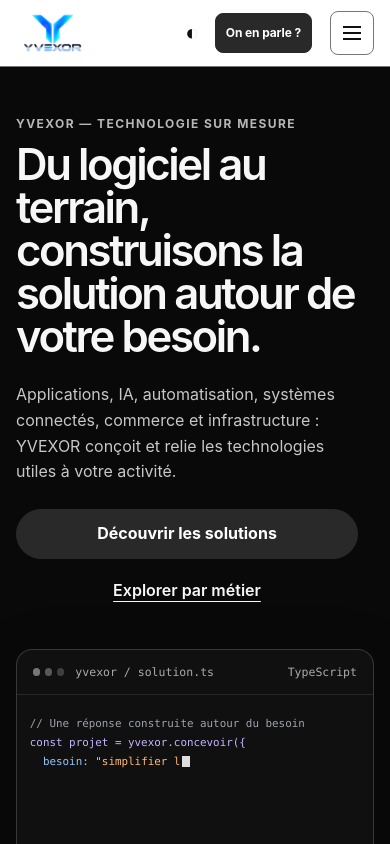
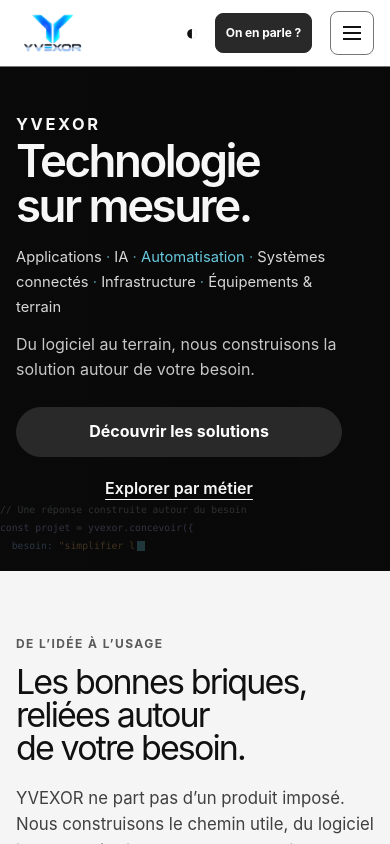
Before and after one commit to w7sb28bzpr-cloud/yvexor-site, a Next.js app: page / in a window 390 px wide. Shown: the top 844 px of the page. Built offline with nearby package versions, Linux system fonts and the light colour scheme.

Commit message:
fix: finish phase 6 hero responsive layout

```diff
--- a/app/home-v2.module.css
+++ b/app/home-v2.module.css
@@ -1,16 +1,22 @@
 .home { overflow: clip; background: var(--site-background); color: var(--site-text-primary); }
 .eyebrow { margin: 0 0 var(--site-space-3); color: var(--site-text-muted); font-size: .75rem; font-weight: 700; letter-spacing: .12em; line-height: 1.45; text-transform: uppercase; }
 
-.hero { background: #090909; color: #f7f7f7; }
-.heroInner { display: grid; grid-template-columns: minmax(0, 1.05fr) minmax(0, .95fr); align-items: center; gap: clamp(2rem, 5vw, 5rem); width: min(100%, 88rem); min-height: min(740px, calc(100svh - 78px)); margin-inline: auto; padding: clamp(3rem, 7vw, 7rem) var(--site-gutter); }
-.heroCopy { min-width: 0; max-width: 47rem; }
+.hero { position: relative; isolation: isolate; overflow: hidden; min-height: min(780px, calc(100svh - 78px)); background: #090909; color: #f7f7f7; }
+.hero::after { position: absolute; z-index: 1; inset: 0; background: linear-gradient(90deg, #090909 0%, rgba(9,9,9,.96) 27%, rgba(9,9,9,.68) 58%, rgba(9,9,9,.12) 100%), linear-gradient(0deg, rgba(9,9,9,.35), transparent 50%); content: ""; pointer-events: none; }
+.heroInner { position: relative; z-index: 2; display: flex; align-items: center; width: min(100%, 88rem); min-height: inherit; margin-inline: auto; padding: clamp(4rem, 8vw, 8rem) var(--site-gutter); }
+.heroCopy { min-width: 0; width: min(100%, 52rem); max-width: 52rem; }
 .heroCopy .eyebrow { color: #b7b7b7; }
-.heroCopy h1 { margin: 0; font-size: clamp(2.8rem, 5.3vw, 5.35rem); font-weight: 620; line-height: 1.01; letter-spacing: -.06em; text-wrap: balance; }
-.heroLead { max-width: 43ch; margin: var(--site-space-5) 0 0; color: #c7c7c7; font-size: clamp(1.05rem, 1.5vw, 1.25rem); line-height: 1.6; }
+.heroTitle { display: flex; flex-direction: column; align-items: flex-start; gap: .1em; margin: 0; font-size: clamp(3.1rem, 7.1vw, 7rem); font-weight: 620; line-height: .98; letter-spacing: -.065em; text-wrap: balance; }
+.heroTitle span:first-child { color: #f7f7f7; font-size: .36em; font-weight: 650; letter-spacing: .16em; line-height: 1.2; }
+.heroTitle span:last-child { max-width: 10ch; }
+.heroCapabilities { max-width: 57ch; margin: var(--site-space-4) 0 0; color: #d8d8d8; font-size: clamp(.95rem, 1.3vw, 1.1rem); line-height: 1.75; }
+.heroCapabilityActive { color: #68c9de; transition: color .35s ease; }
+.heroCapabilitySeparator { color: #68c9de; opacity: .75; }
+.heroLead { max-width: 43ch; margin: var(--site-space-3) 0 0; color: #c7c7c7; font-size: clamp(1.05rem, 1.5vw, 1.25rem); line-height: 1.6; }
 .heroActions { display: flex; align-items: center; gap: 1.5rem; flex-wrap: wrap; margin-top: var(--site-space-5); }
 .secondaryAction { display: inline-flex; min-height: 44px; align-items: center; color: #f7f7f7; font-weight: 620; text-decoration: underline; text-underline-offset: .3em; }
 .secondaryAction:hover { color: #c7c7c7; }
-.heroVisual { min-width: 0; width: 100%; }
+.heroVisual { position: absolute; z-index: 0; inset: 0; display: flex; justify-content: flex-end; overflow: hidden; pointer-events: none; }
 
 .process { padding-block: clamp(4rem, 8vw, 7.5rem); background: var(--site-surface); }
 .processHeader { max-width: 54rem; margin-bottom: clamp(2.5rem, 5vw, 4rem); }
@@ -45,14 +51,17 @@
 .contact > div > p:not(.eyebrow) { margin: 1.1rem 0 1.75rem; color: var(--site-text-secondary); font-size: 1.15rem; }
 
 @media (max-width: 1080px) {
-  .heroInner { grid-template-columns: minmax(0, 1fr) minmax(0, .9fr); gap: 2rem; }
+  .heroCopy { width: min(100%, 48rem); }
+  .hero::after { background: linear-gradient(90deg, #090909 0%, rgba(9,9,9,.94) 36%, rgba(9,9,9,.72) 67%, rgba(9,9,9,.3) 100%), linear-gradient(0deg, rgba(9,9,9,.4), transparent 55%); }
   .processSteps { grid-template-columns: repeat(3, minmax(0, 1fr)); row-gap: 2rem; }
 }
 
 @media (max-width: 800px) {
-  .heroInner { grid-template-columns: minmax(0, 1fr); width: calc(100% - var(--site-gutter) - var(--site-gutter)); min-height: 0; margin-inline: auto; padding-inline: 0; padding-block: clamp(3rem, 10vw, 5rem); }
-  .heroCopy { width: 100%; max-width: min(52rem, calc(100% - var(--site-gutter))); }
-  .heroVisual { max-width: 42rem; margin-top: .25rem; }
+  .hero { min-height: 0; }
+  .hero::after { background: linear-gradient(90deg, rgba(9,9,9,.94), rgba(9,9,9,.8)), linear-gradient(0deg, rgba(9,9,9,.9), transparent 70%); }
+  .heroInner { width: 100%; min-height: 0; padding-inline: var(--site-gutter); padding-block: clamp(5rem, 14vw, 8rem); }
+  .heroCopy { width: 100%; max-width: 52rem; }
+  .heroVisual { align-items: flex-end; }
   .processSteps { grid-template-columns: repeat(2, minmax(0, 1fr)); }
   .processSteps li:nth-child(2n)::after { content: "↓"; }
   .door { min-height: 18rem; }
@@ -60,10 +69,13 @@
 }
 
 @media (max-width: 540px) {
-  .heroCopy h1 { width: 100%; max-width: 100%; font-size: clamp(2.5rem, 11.2vw, 3.75rem); text-wrap: wrap; }
-  .heroLead { width: 100%; max-width: 100%; font-size: 1rem; }
-  .heroActions { width: 100%; align-items: stretch; flex-direction: column; gap: .65rem; }
-  .heroActions > * { width: 100%; }
+  .heroInner { padding-block: 3rem 3.75rem; }
+  .heroCopy { max-width: 100%; }
+  .heroTitle { font-size: clamp(2.85rem, 11.7vw, 4.2rem); text-wrap: wrap; }
+  .heroCapabilities { max-width: 36ch; font-size: .92rem; line-height: 1.7; }
+  .heroLead { width: 100%; max-width: 38ch; font-size: 1rem; }
+  .heroActions { width: min(100%, calc(100vw - 4 * var(--site-gutter))); max-width: 100%; align-items: stretch; flex-direction: column; gap: .65rem; }
+  .heroActions > * { box-sizing: border-box; width: 100%; min-width: 0; max-width: 100%; }
   .secondaryAction { justify-content: center; }
   .processSteps { grid-template-columns: 1fr; gap: 0; }
   .processSteps li { min-height: 7.5rem; padding: 1rem 2rem 1.25rem 0; border-top: 0; border-left: 1px solid var(--site-border); }
@@ -75,6 +87,7 @@
 }
 
 @media (prefers-reduced-motion: reduce) {
+  .heroCapabilityActive { transition: none; }
   .door { transition: none; }
   .door:hover { transform: none; }
 }
--- a/app/page.tsx
+++ b/app/page.tsx
@@ -1,7 +1,7 @@
 import { SiteHeader } from "../components/navigation";
 import { SiteFooter } from "../components/site-footer";
 import { PageData } from "../components/structured-data";
-import { HomeCodeField } from "../components/home-code-field";
+import { HomeCapabilities, HomeCodeField } from "../components/home-code-field";
 import { homeTitle, homeDescription } from "../lib/seo";
 import { getPublishedProjects } from "../lib/content";
 import { HomeJourney } from "./home-journey";
@@ -32,15 +32,15 @@ export default function Home() {
       <section className={styles.hero} aria-labelledby="home-title">
         <div className={styles.heroInner}>
           <div className={styles.heroCopy}>
-            <p className={styles.eyebrow}>YVEXOR — Technologie sur mesure</p>
-            <h1 id="home-title" className="site-display">Du logiciel au terrain, construisons la solution autour de votre besoin.</h1>
-            <p className={styles.heroLead}>Applications, IA, automatisation, systèmes connectés, commerce et infrastructure : YVEXOR conçoit et relie les technologies utiles à votre activité.</p>
+            <h1 id="home-title" aria-label="YVEXOR — Technologie sur mesure" className={`site-display ${styles.heroTitle}`}><span>YVEXOR</span><span>Technologie sur mesure.</span></h1>
+            <HomeCapabilities className={styles.heroCapabilities} activeClassName={styles.heroCapabilityActive} separatorClassName={styles.heroCapabilitySeparator} />
+            <p className={styles.heroLead}>Du logiciel au terrain, nous construisons la solution autour de votre besoin.</p>
             <div className={styles.heroActions}>
               <a className="site-button" href="/solutions/">Découvrir les solutions</a>
               <a className={styles.secondaryAction} href="/metiers/">Explorer par métier</a>
             </div>
           </div>
-          <div className={styles.heroVisual}>
+          <div className={styles.heroVisual} aria-hidden="true">
             <HomeCodeField />
           </div>
         </div>
--- a/components/home-code-field.module.css
+++ b/components/home-code-field.module.css
@@ -1,20 +1,19 @@
-.field { width: 100%; overflow: hidden; border: 1px solid rgba(255,255,255,.17); border-radius: 1rem; background: #101010; color: rgba(255,255,255,.85); box-shadow: 0 24px 70px rgba(0,0,0,.2); font-family: ui-monospace, SFMono-Regular, Menlo, Consolas, monospace; font-size: clamp(.68rem, 1vw, .82rem); line-height: 1.75; }
-.toolbar { display: flex; align-items: center; gap: .7rem; min-height: 2.8rem; padding-inline: 1rem; border-bottom: 1px solid rgba(255,255,255,.1); color: #aaa; font-size: .72rem; }
-.dots { display: inline-flex; gap: .3rem; }
-.dots i { width: .45rem; height: .45rem; border-radius: 50%; background: #777; }
-.dots i:nth-child(2) { opacity: .7; }
-.dots i:nth-child(3) { opacity: .45; }
-.language { margin-left: auto; color: #aaa; }
-.viewport { height: clamp(16rem, 34vw, 26rem); overflow: hidden; padding: 1.2rem clamp(.8rem, 2vw, 1.5rem); scrollbar-width: none; }
-.code { margin: 0; white-space: pre-wrap; overflow-wrap: anywhere; word-break: break-word; color: rgba(255,255,255,.85); }
-.line { display: inline; }
+.field { display: flex; width: min(78%, 76rem); height: 100%; align-items: center; justify-content: flex-end; overflow: hidden; padding: 2rem clamp(2rem, 7vw, 8rem) 2rem 0; color: rgba(255,255,255,.9); font-family: ui-monospace, SFMono-Regular, Menlo, Consolas, monospace; font-size: clamp(.7rem, 1vw, .9rem); line-height: 1.85; opacity: .7; mask-image: linear-gradient(90deg, transparent 0%, #000 28%, #000 80%, transparent 100%); }
+.viewport { width: max-content; max-width: 100%; max-height: 82%; overflow: hidden; scrollbar-width: none; }
+.code { margin: 0; white-space: pre; color: rgba(255,255,255,.95); }
 .keyword { color: #c4b5fd; }
 .function { color: #93c5fd; }
 .string { color: #fdba74; }
-.comment { color: #9ca3af; }
+.comment { color: #a7adb5; }
 .success { color: #86efac; }
-.caret { display: inline-block; width: .48rem; height: 1.05em; margin-left: .12rem; background: #ddd; vertical-align: -.18em; animation: blink 1s steps(2, start) infinite; }
-.caption { display: block; padding: .65rem 1rem; border-top: 1px solid rgba(255,255,255,.1); color: #aaa; font: 500 .68rem/1.4 var(--site-font-body, sans-serif); letter-spacing: .05em; text-transform: uppercase; }
+.caret { display: inline-block; width: .48rem; height: 1.05em; margin-left: .12rem; background: #68c9de; vertical-align: -.18em; animation: blink 1s steps(2, start) infinite; }
 @keyframes blink { to { visibility: hidden; } }
-@media (max-width: 600px) { .viewport { height: 13rem; } }
+@media (max-width: 800px) {
+  .field { width: 100%; height: min(46%, 24rem); align-items: flex-end; padding: 0 0 1.5rem; font-size: clamp(.62rem, 1.4vw, .78rem); opacity: .28; mask-image: linear-gradient(0deg, #000 0%, #000 45%, transparent 100%); }
+  .viewport { width: 100%; max-width: 100%; max-height: 100%; }
+}
+@media (max-width: 540px) {
+  .field { height: 37%; padding-bottom: 1rem; font-size: .61rem; opacity: .23; }
+  .viewport { width: 100%; }
+}
 @media (prefers-reduced-motion: reduce) { .caret { animation: none; } }
--- a/components/home-code-field.tsx
+++ b/components/home-code-field.tsx
@@ -8,7 +8,8 @@ const lines: Token[][] = [
   [{ text: "// Une réponse construite autour du besoin", kind: "comment" }],
   [{ text: "const projet = yvexor.concevoir({\n", kind: "keyword" }, { text: "  besoin: ", kind: "function" }, { text: "\"simplifier l’activité\"", kind: "string" }, { text: ",\n  application: ", kind: "function" }, { text: "\"métier\"", kind: "string" }, { text: ",\n});" }],
   [{ text: "projet.augmenter({\n", kind: "function" }, { text: "  intelligence: ", kind: "function" }, { text: "\"IA utile\"", kind: "string" }, { text: ",\n  automatisation: ", kind: "function" }, { text: "true", kind: "keyword" }, { text: ",\n});" }],
-  [{ text: "connecter(projet, {\n", kind: "function" }, { text: "  capteur: ", kind: "function" }, { text: "\"température\"", kind: "string" }, { text: ",\n  contrôleur: ", kind: "function" }, { text: "\"microcontrôleur\"", kind: "string" }, { text: ",\n  paiement: ", kind: "function" }, { text: "true", kind: "keyword" }, { text: ",\n});" }],
+  [{ text: "connecter(projet, {\n", kind: "function" }, { text: "  caisse: ", kind: "function" }, { text: "true", kind: "keyword" }, { text: ",\n  paiement: ", kind: "function" }, { text: "true", kind: "keyword" }, { text: ",\n  api: ", kind: "function" }, { text: "\"services métier\"", kind: "string" }, { text: ",\n});" }],
+  [{ text: "relierAuTerrain(projet, {\n", kind: "function" }, { text: "  capteur: ", kind: "function" }, { text: "\"température\"", kind: "string" }, { text: ",\n  contrôleur: ", kind: "function" }, { text: "\"Raspberry Pi / microcontrôleur\"", kind: "string" }, { text: ",\n});" }],
   [{ text: "superviser(projet, [", kind: "function" }, { text: "\"alertes\", \"équipement\", \"activité\"", kind: "string" }, { text: "]);\n" }],
   [{ text: "déployer(projet);\n\n" }],
   [{ text: "> deploy OK ✔", kind: "success" }],
@@ -17,6 +18,46 @@ const lines: Token[][] = [
 const tokens = lines.flatMap((line, index) => [...line, ...(index < lines.length - 1 ? [{ text: "\n" }] : [])]);
 const source = tokens.map((token) => token.text).join("");
 const delayFor = (index: number) => 36 + ((index * 17) % 47);
+const capabilities = ["Applications", "IA", "Automatisation", "Systèmes connectés", "Infrastructure", "Équipements & terrain"];
+
+export function HomeCapabilities({ className, activeClassName, separatorClassName }: { className?: string; activeClassName?: string; separatorClassName?: string }) {
+  const [active, setActive] = useState<number | null>(null);
+
+  useEffect(() => {
+    const motion = window.matchMedia("(prefers-reduced-motion: reduce)");
+    let timer: number | undefined;
+    const clear = () => { if (timer !== undefined) window.clearTimeout(timer); timer = undefined; };
+    const advance = () => {
+      clear();
+      if (motion.matches || document.hidden) return;
+      timer = window.setTimeout(() => {
+        setActive((current) => current === null ? 0 : (current + 1) % capabilities.length);
+        advance();
+      }, 2600);
+    };
+    const sync = () => {
+      clear();
+      if (motion.matches) setActive(null);
+      else { setActive(0); advance(); }
+    };
+    const visibility = () => document.hidden ? clear() : advance();
+    sync();
+    motion.addEventListener("change", sync);
+    document.addEventListener("visibilitychange", visibility);
+    return () => {
+      clear();
+      motion.removeEventListener("change", sync);
+      document.removeEventListener("visibilitychange", visibility);
+    };
+  }, []);
+
+  return <p className={className} aria-label={capabilities.join(", ")}>
+    {capabilities.map((capability, index) => <span key={capability}>
+      {index > 0 && <span className={separatorClassName} aria-hidden="true"> · </span>}
+      <span className={active === index ? activeClassName : undefined} aria-hidden="true">{capability}</span>
+    </span>)}
+  </p>;
+}
 
 export function HomeCodeField() {
   const [position, setPosition] = useState(0);
@@ -83,7 +124,6 @@ export function HomeCodeField() {
 
   let remaining = position;
   return <div className={styles.field} aria-hidden="true">
-    <div className={styles.toolbar}><span className={styles.dots}><i /><i /><i /></span><span>yvexor / solution.ts</span><span className={styles.language}>TypeScript</span></div>
     <div ref={scrollRef} className={styles.viewport}>
       <pre className={styles.code}><code>{tokens.map((token, tokenIndex) => {
         const visible = token.text.slice(0, Math.max(0, Math.min(token.text.length, remaining)));
@@ -91,6 +131,5 @@ export function HomeCodeField() {
         return visible ? <span className={token.kind ? styles[token.kind] : undefined} key={tokenIndex}>{visible}</span> : null;
       })}<span className={styles.caret} /></code></pre>
     </div>
-    <span className={styles.caption}>Logiciel · connexion · terrain</span>
   </div>;
 }
--- a/lib/seo.ts
+++ b/lib/seo.ts
@@ -4,9 +4,9 @@ import type { Metadata } from "next";
 
 export const siteUrl = "https://yvexor.com";
 
-export const homeTitle = "Du logiciel au terrain, construisons votre solution | YVEXOR";
+export const homeTitle = "YVEXOR — Technologie sur mesure";
 
-export const homeDescription = "Applications, IA, automatisation, systèmes connectés, commerce et infrastructure : YVEXOR conçoit et relie les technologies utiles autour de votre besoin, du logiciel au terrain.";
+export const homeDescription = "YVEXOR conçoit des solutions sur mesure : applications, IA, automatisation, systèmes connectés, infrastructures et équipements, du logiciel au terrain.";
 
 export const areas = ["Marseille", "Bouches-du-Rhône", "Provence-Alpes-Côte d’Azur", "France"];
 
--- a/scripts/seo-check.cjs
+++ b/scripts/seo-check.cjs
@@ -10,7 +10,9 @@ const tags=(html,name)=>[...html.matchAll(new RegExp(`<${name}\\b[^>]*>`,'g'))].
 const meta=(html,key)=>tags(html,'meta').find(m=>m.name===key||m.property===key)?.content;
 const projectsHtml=read('projets/index.html');assert.match(meta(projectsHtml,'robots')||'',/noindex/,'With zero approved projects, /projets/ must remain noindex');
 const homeHtml=read('index.html');
-assert.ok(homeHtml.includes('Du logiciel au terrain, construisons la solution autour de votre besoin.'),'Homepage needs the approved YVEXOR positioning');
+assert.ok(homeHtml.includes('Du logiciel au terrain, nous construisons la solution autour de votre besoin.'),'Homepage needs the approved YVEXOR positioning');
+assert.ok(homeHtml.includes('aria-label="YVEXOR — Technologie sur mesure"'),'Homepage needs the approved static YVEXOR H1');
+assert.ok(['Applications','IA','Automatisation','Systèmes connectés','Infrastructure','Équipements &amp; terrain'].every(capability=>homeHtml.includes(capability)),'Homepage needs the full YVEXOR capabilities in static HTML');
 assert.ok(homeHtml.includes('Découvrir les solutions')&&homeHtml.includes('/solutions/'),'Homepage must link to the Solutions hub');
 assert.ok(homeHtml.includes('Explorer par métier')&&homeHtml.includes('/metiers/'),'Homepage must link to the Métiers hub');
 assert.ok(homeHtml.includes('Votre besoin')&&homeHtml.includes('Suivi &amp; évolution'),'The process must be present in static HTML');
```
